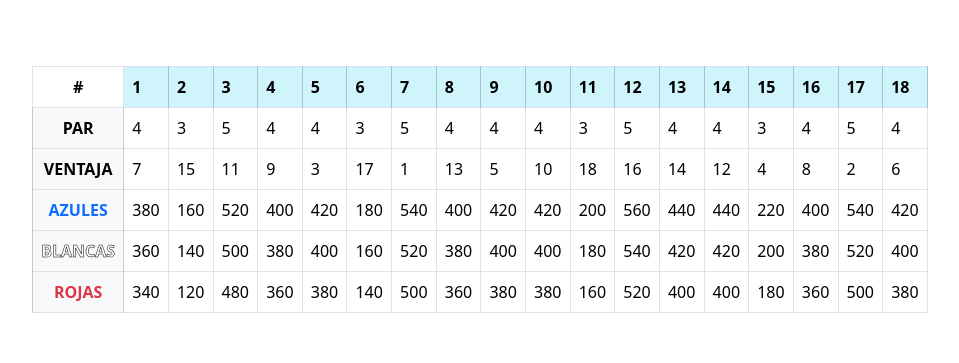
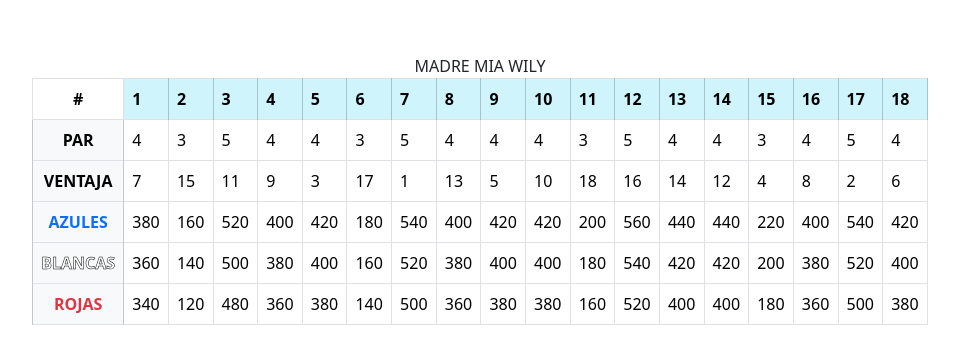
Before and after one commit to METRO3H/Golf-Project, a website built with webpack: page public/index.html in a window 1280 px wide. Shown: the part 203-566 px from the top of the page, without its empty margins (160-1119 px from the left). Built offline with nearby package versions, Linux system fonts and the light colour scheme.

Commit message:
xddddddddddddddddddd

```diff
--- a/public/index.html
+++ b/public/index.html
@@ -6,9 +6,10 @@
     <title>Document</title>
   </head>
   <body>
-
+    MADRE MIA WILY
     <div id="bob">
 
     </div>
+
   </body>
 </html>
--- a/src/index.js
+++ b/src/index.js
@@ -3,5 +3,5 @@ import "./styles/index.css"
 import {bob} from "./constants/dom.js"
 import Insert_Table from "./components/logic/table"
 
-bob.textContent
+
 Insert_Table(bob)
--- a/webpack.config.js
+++ b/webpack.config.js
@@ -1,4 +1,5 @@
 const HtmlWebpackPlugin = require("html-webpack-plugin")
+
 module.exports = {
 
     mode: 'development',
```
Also changed, not shown: src/components/logic/button.js (added).
